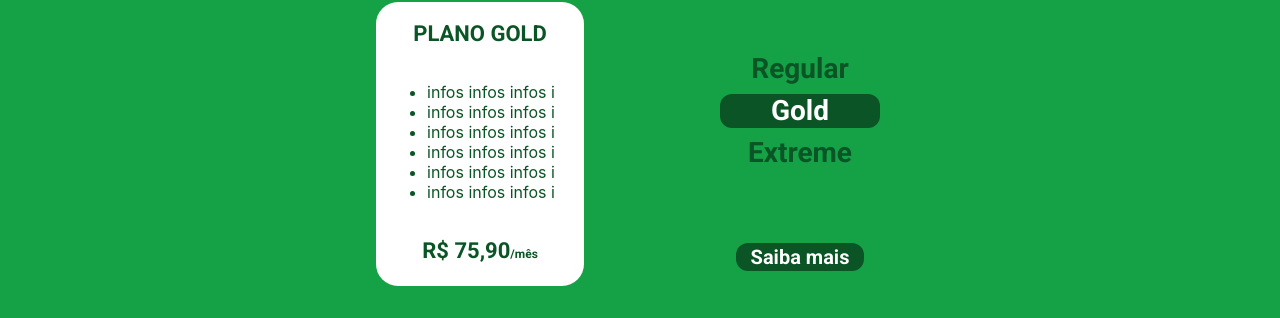
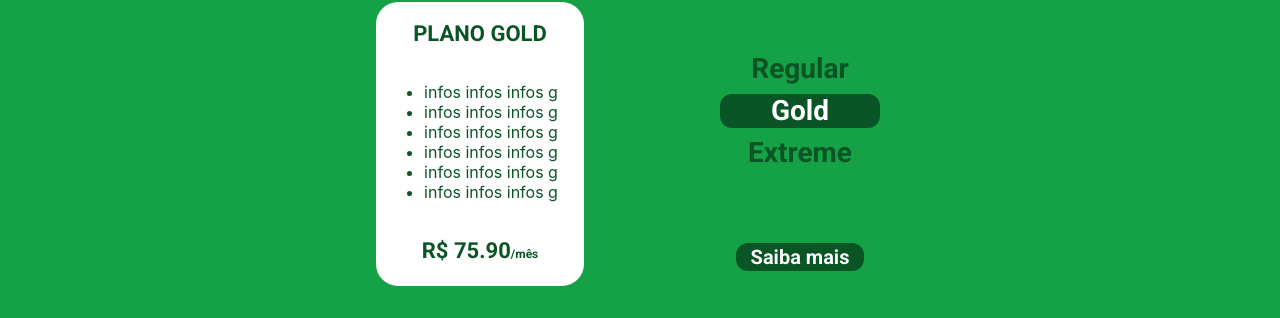
Before and after one commit to jjpdr/Frontend_TFG_cachaca, a React (Create React App) app: page / in a window 1280 px wide. Shown: the part 1943-2261 px from the top of the page. Built offline with nearby package versions, Linux system fonts and the light colour scheme; a web font is replaced by a local one.

Commit message:
feat: 🎸 plans added to landing page

```diff
--- a/src/components/Home/index.jsx
+++ b/src/components/Home/index.jsx
@@ -1,9 +1,16 @@
-import React from 'react';
+import React, { useState } from 'react';
 import './style.scss';
 
 import Header from '../Header';
+import { plans } from '../../constants/plans';
 
 export default function Home() {
+    const [selectedPlan, setSelectedPlan] = useState(1);
+
+    const handleSelectPlan = (plan) => {
+        setSelectedPlan(plan);
+    }
+
     return (
         <div className="home-container">
             <Header />
@@ -32,24 +39,21 @@ export default function Home() {
                     <div className="plans">
                         <div>
                             <div className="plan">
-                                <h2>PLANO GOLD</h2>
+                                <h2>PLANO {plans[selectedPlan].name}</h2>
                                 <ul>
-                                    <li>infos infos infos i</li>
-                                    <li>infos infos infos i</li>
-                                    <li>infos infos infos i</li>
-                                    <li>infos infos infos i</li>
-                                    <li>infos infos infos i</li>
-                                    <li>infos infos infos i</li>
+                                    {plans[selectedPlan].infos.map((info) => {
+                                        return (<li>{info}</li>);
+                                    })}
                                 </ul>
-                                <h2>R$ 75,90<span>/mês</span></h2>
+                                <h2>R$ {plans[selectedPlan].price.toFixed(2)}<span>/mês</span></h2>
                             </div>
                         </div>
                         <div>
                             <div className="selection">
                                 <div className="plans-selection">
-                                    <button className="btn-plan">Regular</button>
-                                    <button className="btn-plan selected">Gold</button>
-                                    <button className="btn-plan">Extreme</button>
+                                    <button className={`btn-plan ${selectedPlan === 0 && 'selected'}`} onClick={() => handleSelectPlan(0)}>Regular</button>
+                                    <button className={`btn-plan ${selectedPlan === 1 && 'selected'}`} onClick={() => handleSelectPlan(1)}>Gold</button>
+                                    <button className={`btn-plan ${selectedPlan === 2 && 'selected'}`} onClick={() => handleSelectPlan(2)}>Extreme</button>
                                 </div>
                                 <div className="btn-container">
                                     <button>Saiba mais</button>
--- /dev/null
+++ b/src/constants/plans.js
@@ -0,0 +1,38 @@
+export const plans = [
+    {
+        name: 'REGULAR',
+        infos: [
+            'infos infos infos r',
+            'infos infos infos r',
+            'infos infos infos r',
+            'infos infos infos r',
+            'infos infos infos r',
+            'infos infos infos r',
+        ],
+        price: 45.9,
+    },
+    {
+        name: 'GOLD',
+        infos: [
+            'infos infos infos g',
+            'infos infos infos g',
+            'infos infos infos g',
+            'infos infos infos g',
+            'infos infos infos g',
+            'infos infos infos g',
+        ],
+        price: 75.9,
+    },
+    {
+        name: 'EXTREME',
+        infos: [
+            'infos infos infos e',
+            'infos infos infos e',
+            'infos infos infos e',
+            'infos infos infos e',
+            'infos infos infos e',
+            'infos infos infos e',
+        ],
+        price: 95.9,
+    },
+]
```
